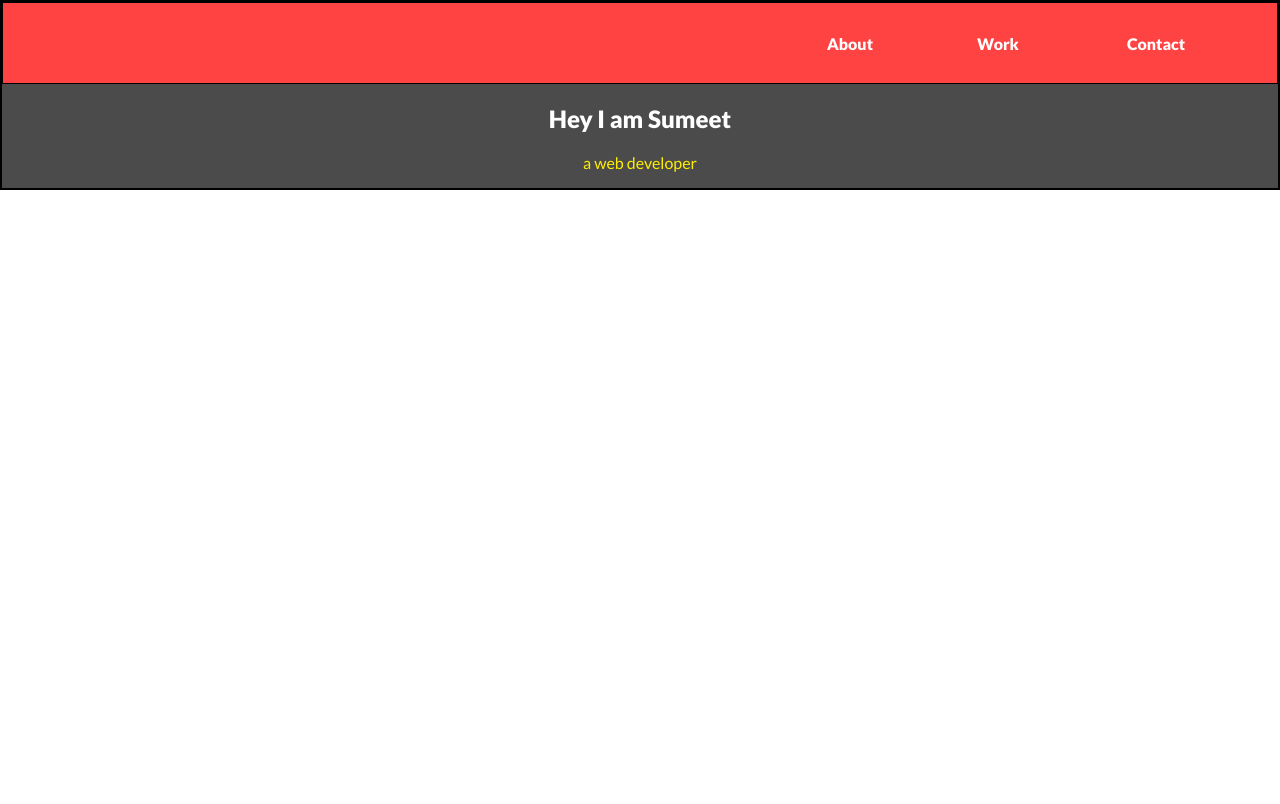
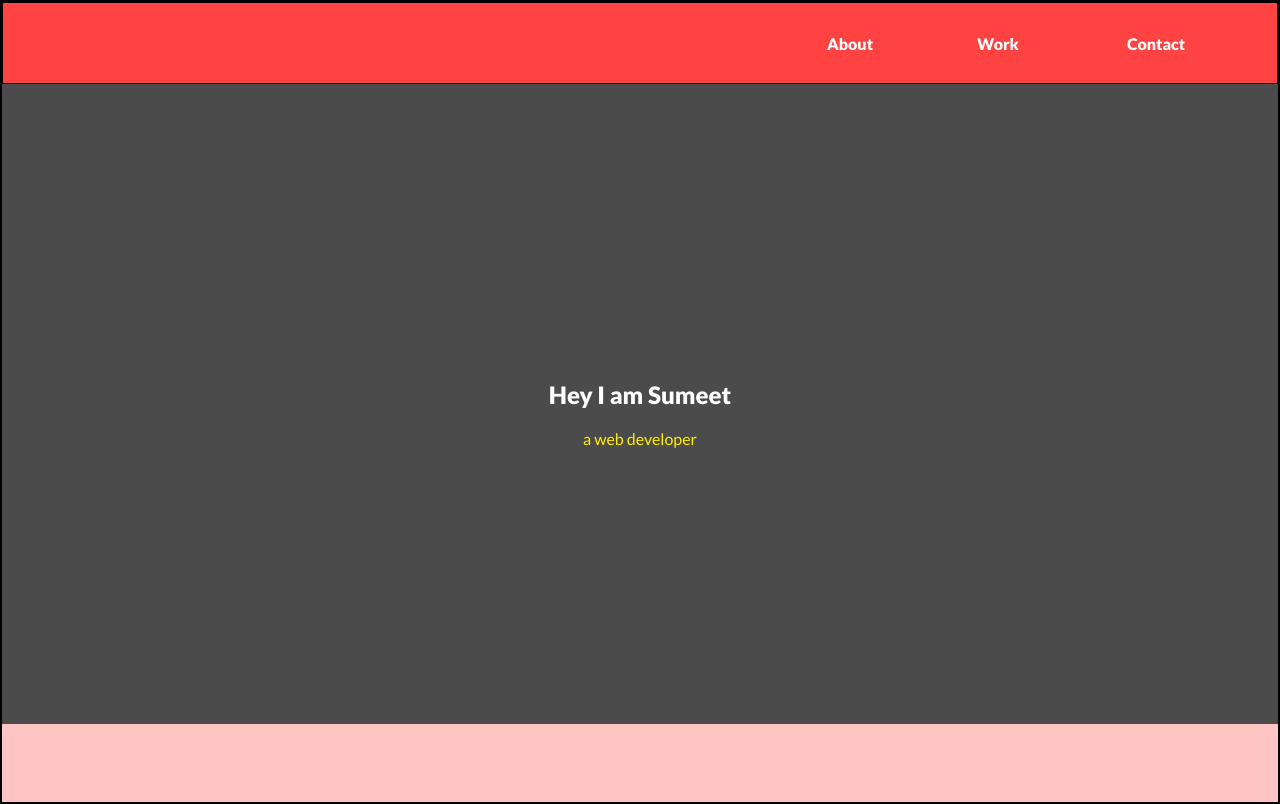
Before and after one commit to sumeetskd/DemoHost, a plain HTML site: page index.html in a window 1280 px wide. Drawn offline with Linux system fonts and the light colour scheme.

Commit message:
commit change

```diff
--- a/index.html
+++ b/index.html
@@ -9,19 +9,19 @@
 </head>
 <body>
     <div class="container">
-        <div class="nav">
+        <div class="nav container-item">
            <div class="item item1"><a href="#">About</a></div>
            <div class="item item2"><a href="#">Work</a></div>
            <div class="item item3"><a href="#">Contact</a></div>
         </div>
-        <div class="sec1">
+        <div class="sec1 container-item">
             <h2>Hey I am Sumeet</h2>
             <p>a web developer</p>
         </div>
-        <div class="sec2">
+        <div class="sec2 container-item">
 
         </div>
-        <div class="sec3">
+        <div class="sec3 container-item">
 
         </div>
     </div>
--- a/style.css
+++ b/style.css
@@ -17,19 +17,28 @@ body{
 }
 
 .container{
-    display: grid;
+    /* display: grid;
     grid-template-areas:
     "nav"
     "sec1"
     "sec2"
     "sec3"
-    ;
+    ; */
+    display: flex;
     border: 2px solid black;
+    flex-wrap: wrap;
+    height: 100vh;
+    align-content: flex-start;
+    background-color:rgb(255, 196, 196)
 }
+.container-item{
+    flex-grow: 1;
+    flex-basis: 100vw;
 
-.nav{
-    grid-area: nav;
 }
+/* .nav{ */
+    /* grid-area: nav; */
+/* } */
 .nav{
     font-family: 'IBM Plex Sans', sans-serif;
     background-color: rgb(255, 66, 66);
@@ -55,7 +64,13 @@ body{
 
 }
 .sec1{
-    grid-area: sec1;
+    /* grid-area: sec1; */
+    min-height:80vh;
+    display: flex;
+    justify-content: center;
+    align-items: center;
+    flex-wrap: wrap;
+    align-content: center;
 }
 .sec1{
     background-color: #4b4b4b;
@@ -63,9 +78,12 @@ body{
 }
 .sec1 h2{
     color: white;
+    flex-basis: 100vw;
 }
 .sec1 p{
+    margin: 0px;
     color: #ffee00;
+    flex-basis: 100vw;
 }
 
 .sec2{
```
